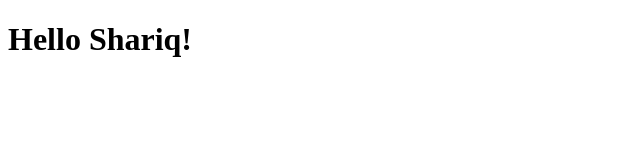
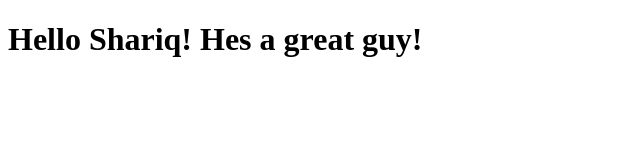
Before and after one commit to Shariq0337/Coursera-test, a plain HTML site: page site/index.html in a window 1280 px wide. Shown: the whole page, without its empty margins (0-640 px from the left). Drawn offline with Linux system fonts and the light colour scheme.

Commit message:
Small Change

```diff
--- a/site/index.html
+++ b/site/index.html
@@ -4,6 +4,6 @@
 	<title>Hello Shariq!</title>
 </head>
 <body>
-<h1>Hello Shariq!</h1>
+<h1>Hello Shariq! Hes a great guy!</h1>
 </body>
 </html>
```
